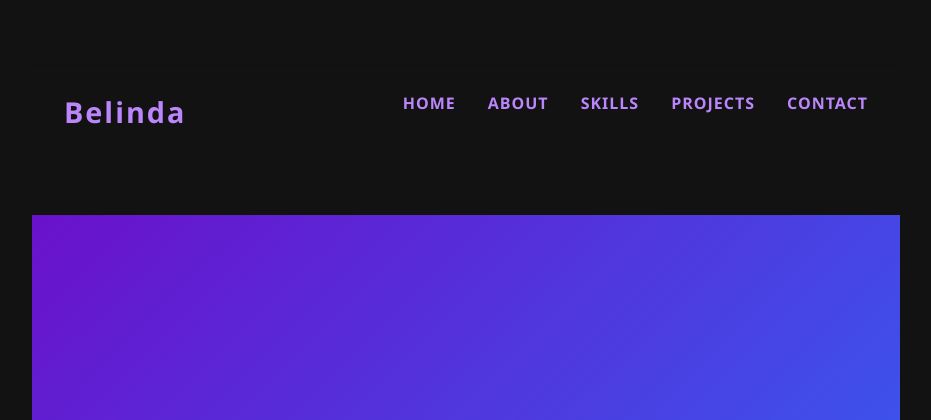
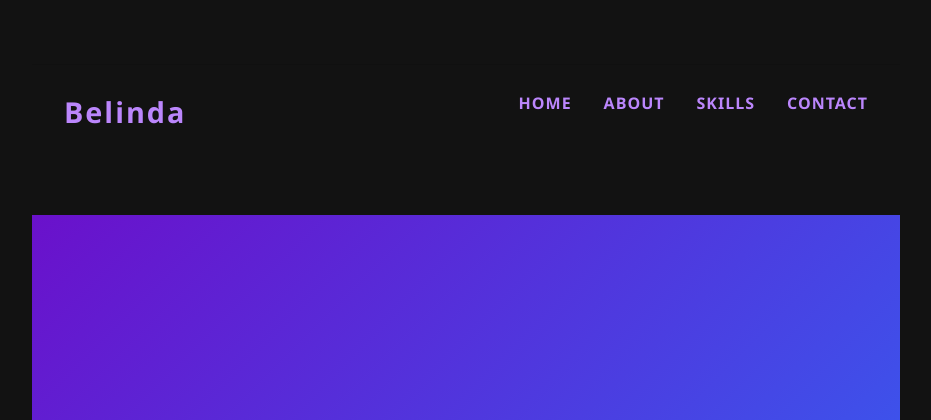
Before and after one commit to belinda-png/mywebsite, a Django app: page / in a window 1280 px wide. Shown: the top 420 px of the page, without its empty margins (174-1105 px from the left). Run offline with Django 5.2, Linux system fonts and the light colour scheme; some libraries are stand-ins or nearby versions.

Commit message:
all changes made

```diff
--- a/belinda/website/templates/index.html
+++ b/belinda/website/templates/index.html
@@ -295,7 +295,6 @@
                 <li><a href="#hero">Home</a></li>
                 <li><a href="#about">About</a></li>
                 <li><a href="#skills">Skills</a></li>
-                <li><a href="#projects">Projects</a></li>
                 <li><a href="#contact">Contact</a></li>
             </ul>
         </nav>
```
